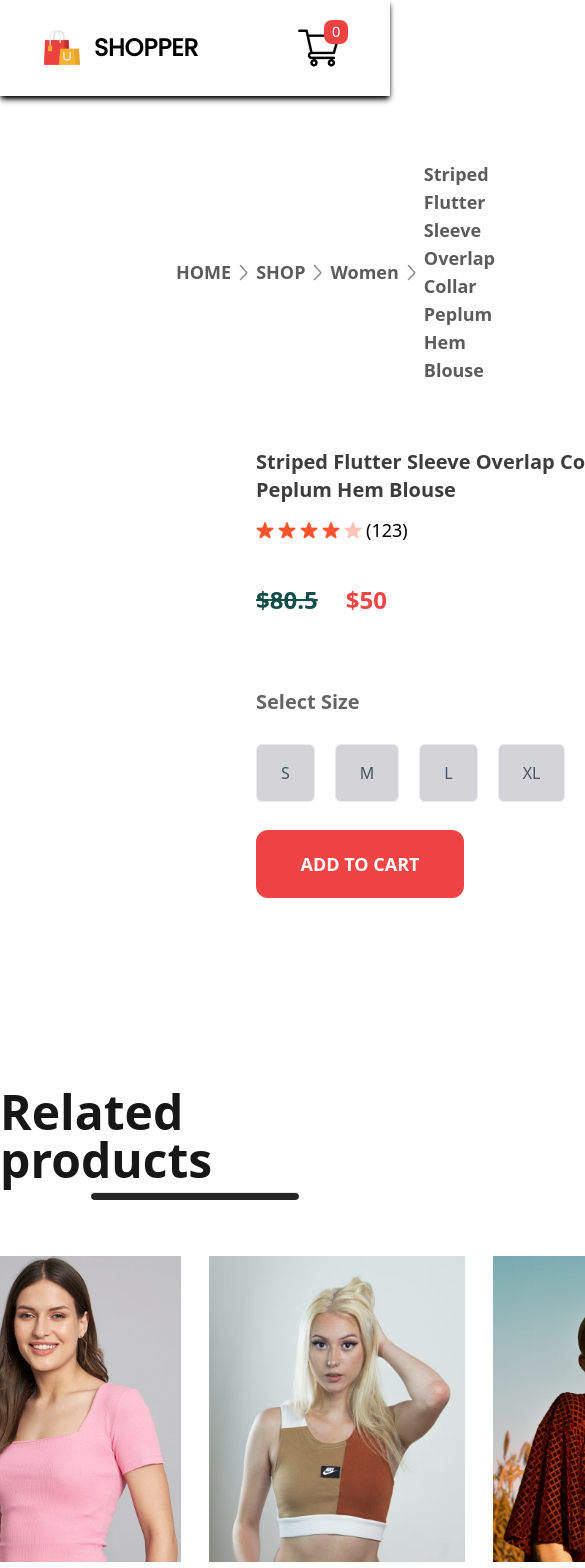
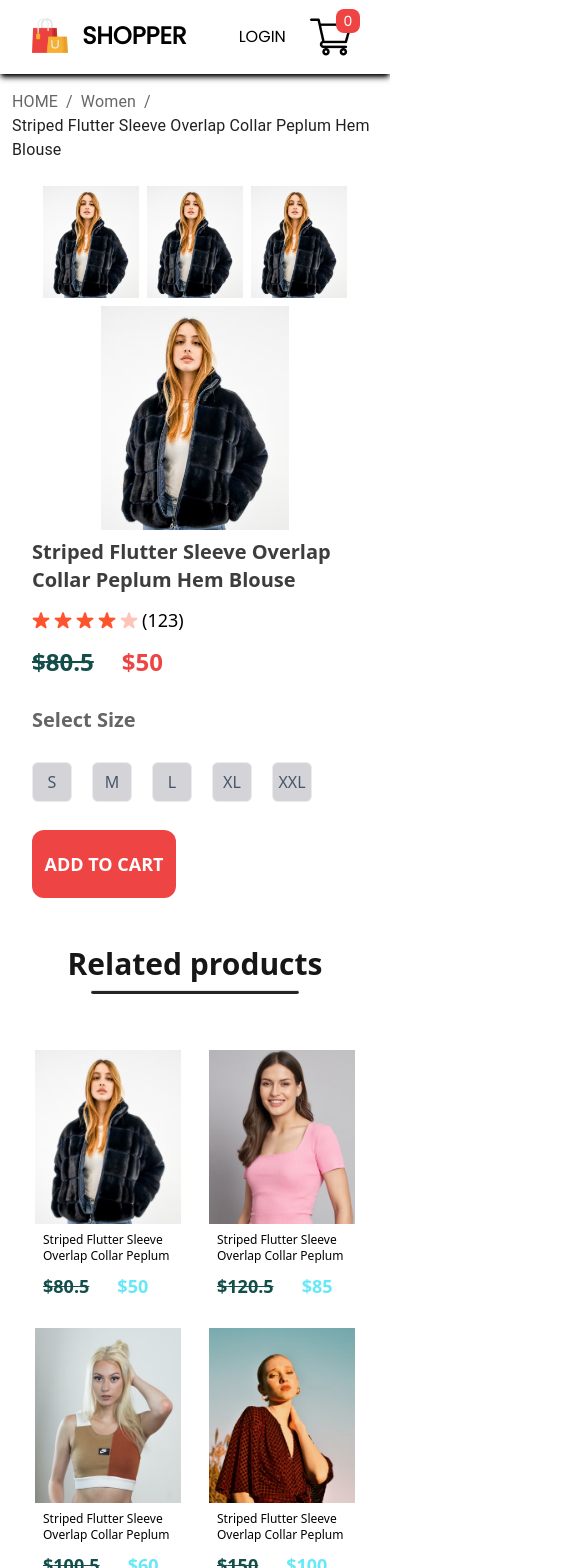
Before and after one commit to YBC2204/E_com-website, a React (Vite) app: page /product/1 in a window 390 px wide. Shown: the top 1568 px of the page, 585 px wide, since content can reach past the window. Built offline with nearby package versions, Linux system fonts and the light colour scheme.

Commit message:
responsive

```diff
--- a/src/App.jsx
+++ b/src/App.jsx
@@ -13,7 +13,9 @@ import bannerkids from './components/assets/banner_kids.png'
 
 function App() {
 
-
+ window.onload=()=>{
+  window.scrollTo(0,0);
+ }
   return (
 
       <div>
--- a/src/components/BreadCrumbs/BreadCrumbs.jsx
+++ b/src/components/BreadCrumbs/BreadCrumbs.jsx
@@ -1,11 +1,29 @@
 /* eslint-disable react/prop-types */
 import arrow from '../assets/breadcrum_arrow.png'
+import * as React from 'react';
+import Typography from '@mui/material/Typography';
+import Breadcrumbs from '@mui/material/Breadcrumbs';
+import Link from '@mui/material/Link';
 
 export const BreadCrumbs = (props) => {
     const {product} = props;
+    console.log(product.category);
   return (
-    <div className='flex items-center gap-2 text-[#5c5c5c] text-lg font-semibold my-16 mx-44 capitalize'>
-      HOME <img src={arrow}/> SHOP <img src={arrow}/> {product.category} <img src={arrow}/> {product.name}
-    </div>
+
+    <div className='capitalize lg:mx-44 my-4 mx-3'>
+    <Breadcrumbs aria-label="breadcrumb">
+  <Link underline="hover" color="inherit" href="/">
+    HOME
+  </Link>
+  <Link
+    underline="hover"
+    color="inherit"
+    href='/$`{product.category}`'
+  >
+    {product.category}
+  </Link>
+  <Typography color="text.primary">{product.name}</Typography>
+</Breadcrumbs>
+</div>
   )
 }
--- a/src/components/Footer/Footer.jsx
+++ b/src/components/Footer/Footer.jsx
@@ -8,7 +8,7 @@ import iedc from "../assets/logo.png"
 const Footer = () =>
 {
     return(
-        <div className="flex flex-col w-full justify-center h-min bg-gradient-to-r from-indigo-400 via-purple-400 to-pink-400 text-white lg:pt-12">
+        <div className="flex flex-col w-full justify-center h-min bg-gradient-to-r from-indigo-400 via-purple-400 to-pink-400 text-white lg:pt-8">
         <a href='https://www.amazon.in/ref=nav_logo'><div className='flex justify-center items-center text-2xl my-4 font-semibold'><img src={iedc} className='h-10'/>SHOPPER</div></a>
             <div className="flex gap-4 justify-evenly mx-6 my-6">
               <a href='https://www.instagram.com/'> <InstagramIcon sx={{ fontSize: 40}} className='hover:text-pink-500'/></a>
--- a/src/components/Items/Item.jsx
+++ b/src/components/Items/Item.jsx
@@ -13,9 +13,9 @@ import { Link } from "react-router-dom"
     )
   }
   return (
-    <div className="hover:scale-105 hover:delay-100 w-64">
+    <div className="hover:scale-105 hover:delay-100">
       <Link to={`/product/${props.id}`}><img onClick={scrolltotop} src={props.image}/></Link>
-       <p className="m-2 ">{props.name}</p>
+       <p className="m-2 text-xs md:text-base h-8 overflow-hidden">{props.name}</p>
        <div className="flex gap-7 mx-2">
           <div className="text-teal-900 font-semibold text-lg line-through">${props.old_price}</div>
           <div className="text-cyan-300 font-semibold text-lg">${props.new_price}</div>
--- a/src/components/NewCollections/NewCollections.jsx
+++ b/src/components/NewCollections/NewCollections.jsx
@@ -10,7 +10,7 @@ const NewCollections = () => {
     <div className=' flex flex-col items-center gap-3 my-10'>
         <h1 className='text-[#171717] text-3xl lg:text-5xl font-semibold'>NEW COLLECTIONS</h1>
         <hr className='w-64 h-1 rounded-lg bg-slate-400'/>
-        <div className='mt-12 flex gap-7 flex-wrap justify-center w-64 lg:w-3/4'>
+        <div className='mt-12 grid md:grid-cols-2  lg:grid-cols-3 gap-7  justify-center w-64 md:w-1/2 lg:w-3/4'>
            {newcollec}
         </div>
     </div>
--- a/src/components/ProductDisplay/Display.jsx
+++ b/src/components/ProductDisplay/Display.jsx
@@ -6,24 +6,24 @@ import { ShopContext } from '../Context/ShopContext';
 
 export const Display = (props) => {
     const {product}= props;
-    const sizestyl ="py-4 px-6 hover:bg-slate-600 hover:text-zinc-300 border border-[#ebebeb] rounded-md cursor-pointer bg-zinc-300 text-slate-600";
+    const sizestyl ="w-10 h-10 flex justify-center items-center lg:py-4 lg:px-6 hover:bg-slate-600 hover:text-zinc-300 border border-[#ebebeb] rounded-md cursor-pointer bg-zinc-300 text-slate-600";
     const {addtoCart}=useContext(ShopContext)
 
 
   return (
-    <div className='flex my-0 mx-44'>
-        <div className='flex gap-4'>
-            <div className='flex flex-col gap-4'>
-                <img src={product.image} className='h-40 '/>
-                <img src={product.image} className='h-40'/>
-                <img src={product.image} className='h-40'/>
+    <div className='flex flex-col lg:flex-row my-6  lg:mx-28 items-center'>
+        <div className='flex flex-col  lg:items-start gap-2 lg:flex-row   lg:mx-3 '>
+            <div className='flex lg:flex-col h-28 lg:h-full gap-2  justify-center lg:justify-normal'>
+                <img src={product.image} className='w-24   lg:w-28'/>
+                <img src={product.image} className='w-24   lg:w-28'/>
+                <img src={product.image} className='w-24  lg:w-28'/>
 
             </div>
-            <div>
-            <img src={product.image} className='main h-[500px] '/>
+            <div className='flex justify-center '>
+            <img src={product.image} className='main lg:h-full h-56 '/>
             </div>
         </div>
-        <div className='my-0 mx-16 flex flex-col'>
+        <div className='mt-2 mx-8 lg:mx-16 flex flex-col'>
             <p className='font-bold text-xl text-[#3d3d3d]'>{product.name}</p>
             <div className='flex gap-1 items-center mt-3 text-[#1c1c1] text-lg'>
                 <img src={star}/>
@@ -33,13 +33,13 @@ export const Display = (props) => {
                 <img src={star_dull}/>
                 <p>(123)</p>
                 </div>
-                <div className='flex my-10 gap-7 text-2xl font-semibold'>
+                <div className='flex my-3 lg:my-10 gap-7 text-2xl font-semibold'>
                     <div className="text-teal-900 line-through">${product.old_price}</div>
                     <div className='text-red-500'>${product.new_price}</div>
                 </div>
                 <div>
-                    <h1 className='mt-8 text-[#656565] text-xl font-semibold'>Select Size</h1>
-                    <div className='flex gap-5 my-7'>
+                    <h1 className='mt-4 text-[#656565] text-xl font-semibold'>Select Size</h1>
+                    <div className='flex gap-5 my-7 flex-wrap'>
                         <div className={sizestyl}>S</div>
                         <div className={sizestyl}>M</div>
                         <div className={sizestyl}>L</div>
@@ -47,7 +47,7 @@ export const Display = (props) => {
                         <div className={sizestyl}>XXL</div>
                     </div>
                 </div>
-               <button className='py-5 px-7 w-52 text-lg font-semibold text-white bg-red-500 rounded-xl hover:scale-105' onClick={()=>{addtoCart(product.id)}}>
+               <button className='py-5 lg:px-7 w-36 lg:w-52 text-lg font-semibold text-white bg-red-500 rounded-xl hover:scale-105' onClick={()=>{addtoCart(product.id)}}>
                ADD TO CART</button>
 
         </div>
--- a/src/components/navbar.jsx
+++ b/src/components/navbar.jsx
@@ -3,18 +3,36 @@ import cartlogo from './assets/cart_icon.png'
 import { useContext, useState } from 'react'
 import { Link } from 'react-router-dom'
 import { ShopContext } from './Context/ShopContext'
+// import Drawer from '@mui/material/Drawer';
+// import List from '@mui/material/List';
+// import ListItem from '@mui/material/ListItem';
+// import ListItemText from '@mui/material/ListItemText';
+// import MenuIcon from '@mui/icons-material/Menu';
+// import CloseIcon from '@mui/icons-material/Close';
+// import IconButton from '@mui/material/IconButton';
+
 const Navbar = () =>
 {
+
+//     const [open, setOpen] = useState(false);
+
+//   const toggleDrawer = () => {
+//     setOpen(!open);
+//   };
+
+//   const closeDrawer = () => {
+//     setOpen(false);
+//   };
     const [uline,setline] = useState("shop")
     //let st="hover:underline decoration-red-500 decoration-4 underline-offset-4"
     //let line=<hr className='border-2 border-red-500 mt-6'/>
     const {totalitems}=useContext(ShopContext)
     return(
-     <div className='flex justify-around p-4 gap-6 lg:p-16 shadow-md shadow-black font-Poppins h-24 '>
-        <div className='flex items-center gap-3'>
+     <div className='flex justify-around p-4 gap-6 lg:py-8 shadow-md shadow-black font-Poppins h-26 '>
+        <Link to='/'><div className='flex items-center gap-3'>
           <img src={logo} className='h-10'/>
           <p className='font-semibold text-2xl lg:text-4xl'>SHOPPER</p>
-        </div>
+        </div></Link>
         <div className='hidden md:flex items-center gap-10 list-none font-medium text-xl cursor-pointer '>
 
             <li onClick={()=>{setline("shop")}}><Link to='/'>SHOP</Link>{uline==="shop"?<hr className='border-2 border-red-500 mt-6'/>:<></>}</li>
@@ -24,10 +42,40 @@ const Navbar = () =>
 
         </div>
         <div className='flex gap-6 items-center'>
-           <Link to='/login'><button className='hidden lg:w-28 lg:h-10 lg:border-solid lg:border-2 lg:rounded-xl lg:border-gray-400 lg:text-md lg:font-medium lg:bg-white lg:active:bg-stone-500'>LOGIN</button></Link>
+           <Link to='/login'><button className=' lg:w-28 lg:h-10 lg:border-solid lg:border-2 lg:rounded-xl lg:border-gray-400 lg:text-md lg:font-medium lg:bg-white lg:active:bg-stone-500'>LOGIN</button></Link>
             <Link to='/cart'><img src={cartlogo}/></Link>
             <div className='w-6 h-6 flex justify-center items-center rounded-lg text-sm -mt-8 -ml-10 bg-red-500 text-white'>{totalitems()}</div>
         </div>
+        {/* <Drawer anchor="left" open={open} onClose={toggleDrawer}>
+        <div className=" flex flex-col h-screen w-screen">
+          <div className=" flex justify-between items-center p-2 pr-4">
+            <div></div>
+            <IconButton edge="end" color="primary" aria-label="close" onClick={toggleDrawer}>
+              <CloseIcon />
+            </IconButton>
+          </div>
+          <List className="mt-10 flex flex-col justify-between items-center gap-10 px-10 ">
+              <Link href="/" onClick={closeDrawer}>
+                <ListItemText primary="Home" className='hover:text-[#00ADB5]'/>
+              </Link>
+              <Link href="/About" onClick={closeDrawer}>
+                <ListItemText primary="About" className='hover:text-[#00ADB5]'/>
+              </Link>
+              <Link href="/events" onClick={closeDrawer}>
+                <ListItemText primary="Events" className='hover:text-[#00ADB5]'/>
+              </Link>
+              <Link href="/team" onClick={closeDrawer}>
+                <ListItemText primary="Team" className='hover:text-[#00ADB5]'/>
+              </Link>
+              <Link href="/blog" onClick={closeDrawer}>
+                <ListItemText primary="Blog" className='hover:text-[#00ADB5]'/>
+              </Link>
+              <Link href="/login" onClick={closeDrawer}>
+                <ListItemText primary="Login" className='hover:text-[#00ADB5]' />
+              </Link>
+          </List>
+        </div>
+      </Drawer> */}
 
     </div>
     )
--- a/src/components/relatedProducts.jsx
+++ b/src/components/relatedProducts.jsx
@@ -7,10 +7,10 @@ export const RelatedProducts = (props) => {
 
     let displayedCards=0
   return (
-    <div className='flex flex-col items-center gap-2 my-32'>
-        <h1 className='text-[#171717] text-5xl font-semibold'>Related products</h1>
-        <hr className='w-52 h-2 rounded-lg bg-[#252525]'/>
-        <div className='mt-12 flex gap-7'>
+    <div className='flex flex-col items-center gap-2 my-12 lg:mb-20 lg:mt-32'>
+        <h1 className='text-[#171717] text-3xl lg:text-5xl font-semibold'>Related products</h1>
+        <hr className='w-52 h-1 rounded-lg bg-[#252525]'/>
+        <div className='mt-12 grid grid-cols-2 lg:flex lg:w-3/4  w-80 gap-7'>
 
 
 
```
Also changed, not shown: src/Pages/Category.jsx (+8 -9 lines), src/components/Cartitems.jsx (+35 -7 lines).
